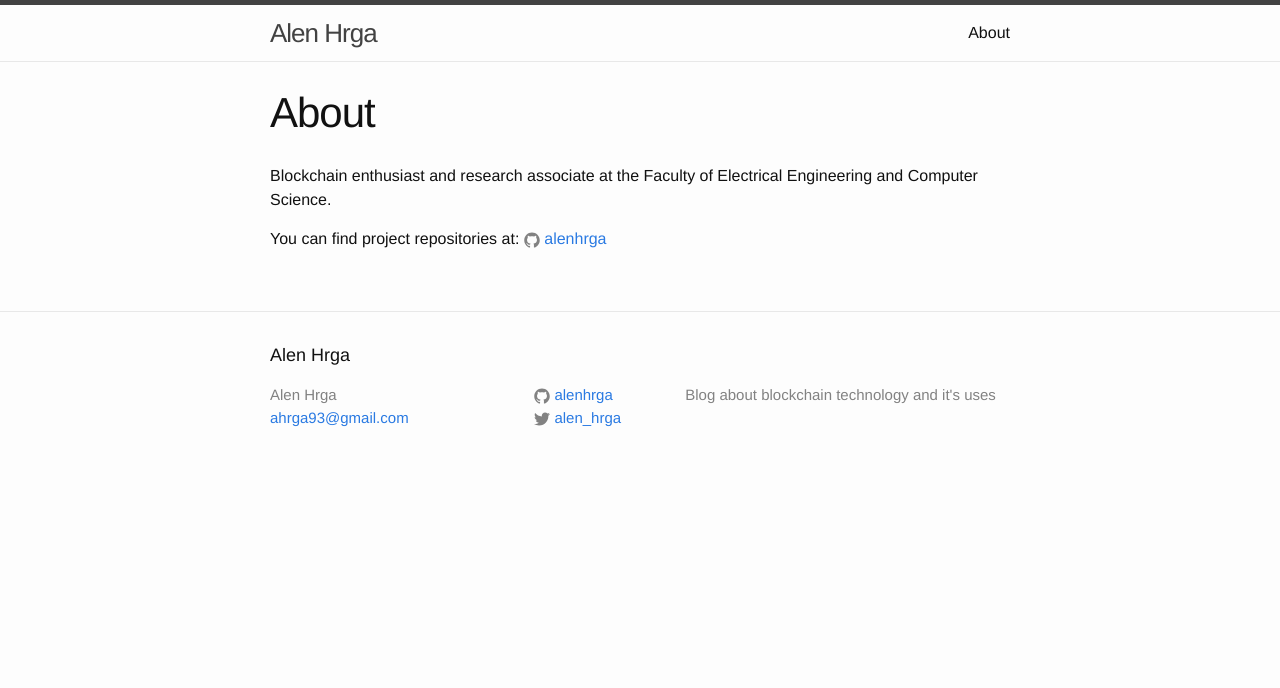
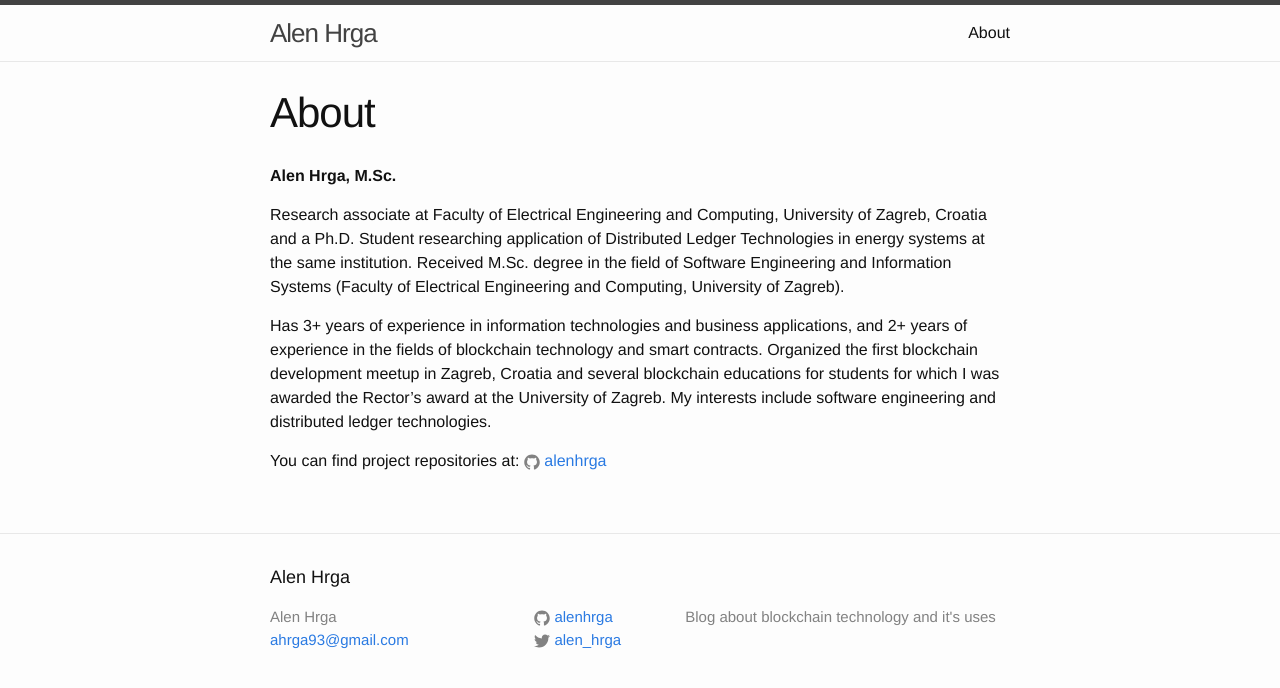
Before and after one commit to alenhrga/alenhrga.github.io, a Jekyll site: the page built from about.md, in a window 1280 px wide. Shown: the top 688 px of the page. Built offline with Jekyll 4.4.1, drawn with Linux system fonts in a browser that asks for light colours.

Commit message:
Add gitignore. Update about page.

```diff
--- a/about.md
+++ b/about.md
@@ -3,7 +3,13 @@ layout: page
 title: About
 permalink: /about/
 ---
-Blockchain enthusiast and research associate at the Faculty of Electrical Engineering and Computer Science.
+
+**Alen Hrga, M.Sc.**
+
+Research associate at Faculty of Electrical Engineering and Computing, University of Zagreb, Croatia and a Ph.D. Student researching application of Distributed Ledger Technologies in energy systems at the same institution. Received M.Sc. degree in the field of Software Engineering and Information Systems (Faculty of Electrical Engineering and Computing, University of Zagreb).
+
+Has 3+ years of experience in information technologies and business applications, and 2+ years of experience in the fields of blockchain technology and smart contracts. Organized the first blockchain development meetup in Zagreb, Croatia and several blockchain educations for students for which I was awarded the Rector's award at the University of Zagreb. My interests include software engineering and distributed ledger technologies.
+
 
 You can find project repositories at:
 {% include icon-github.html username="alenhrga" %}
```
Also changed, not shown: 1 other file.
